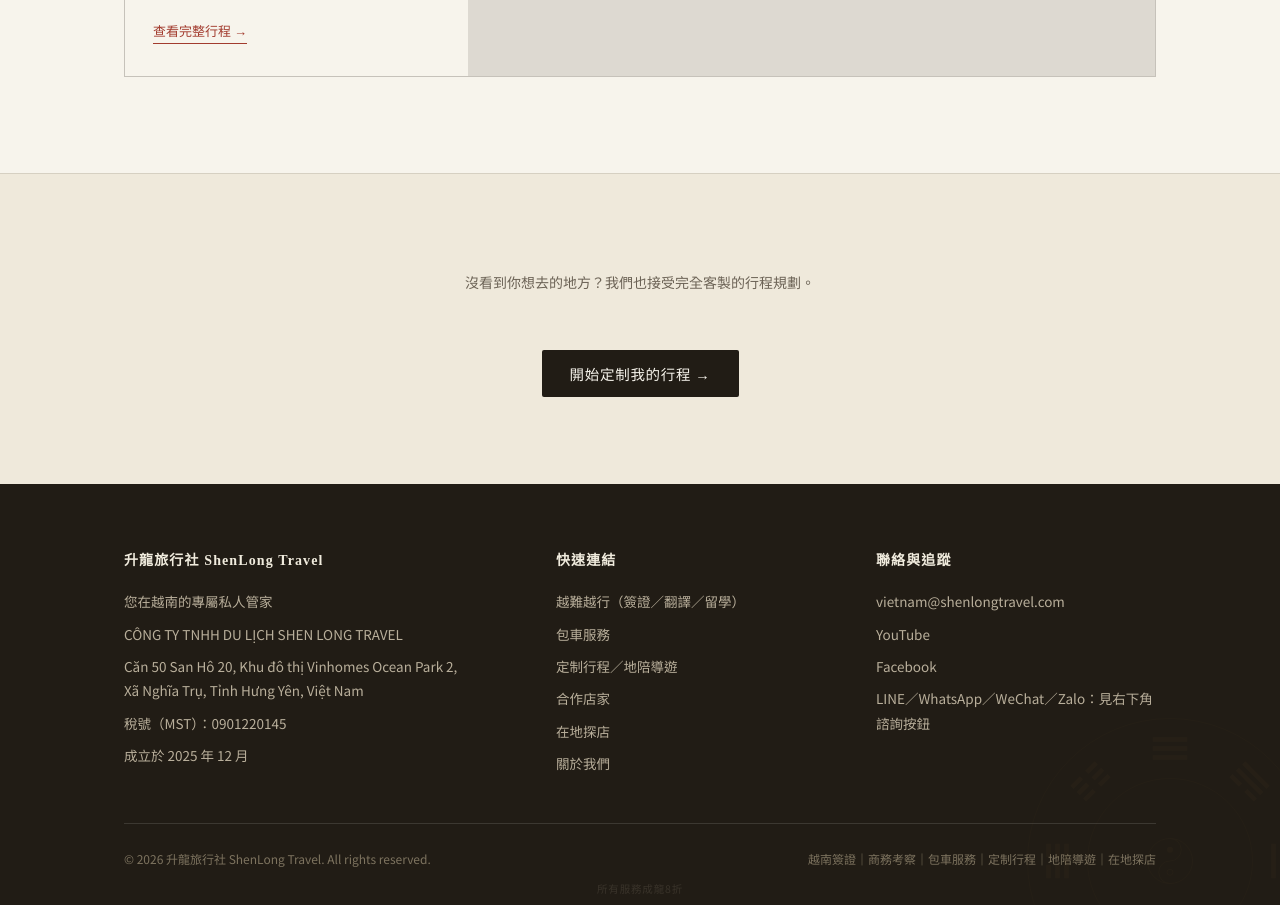
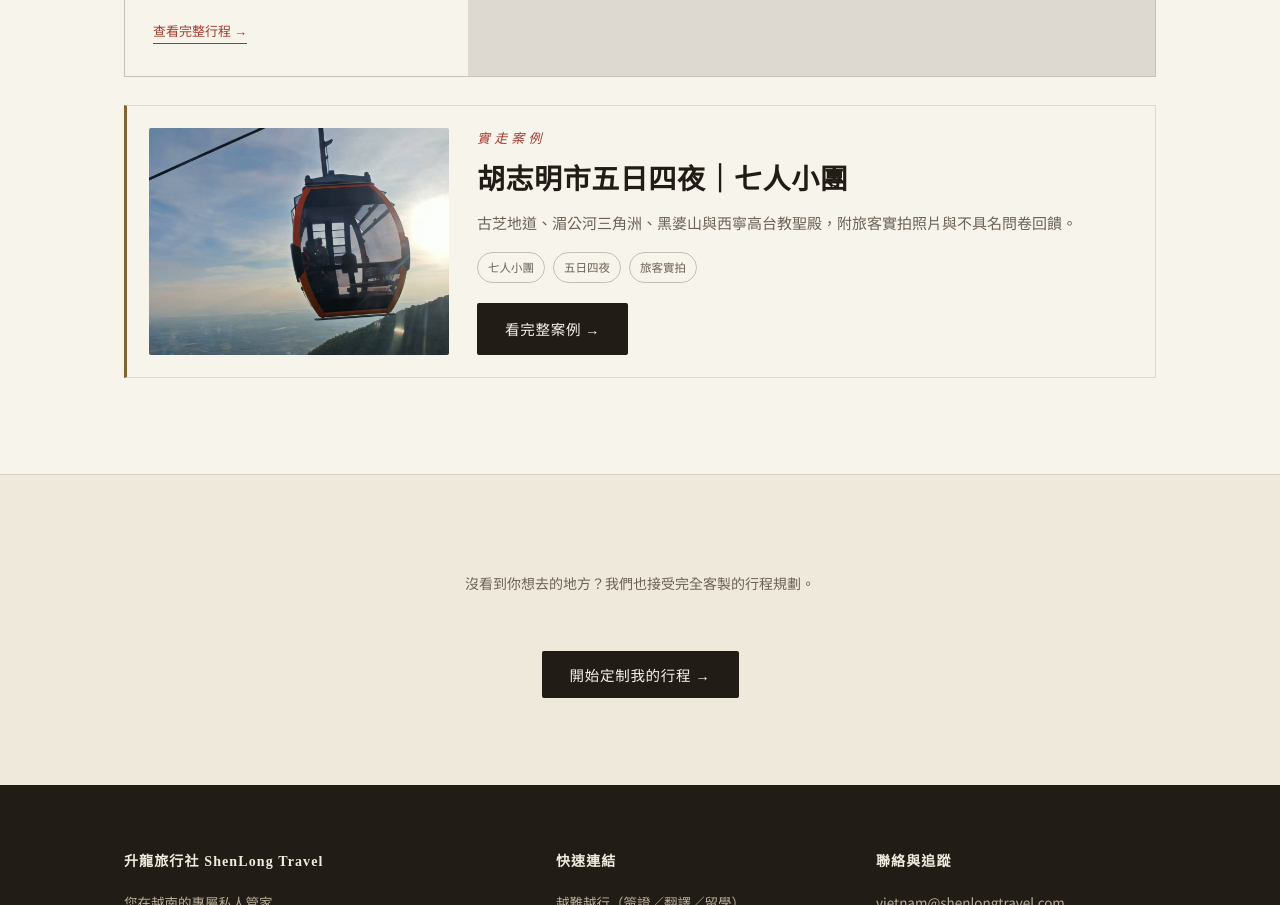
Before and after one commit to scarletedge/shenlongtravel.com, a plain HTML site: page popular-routes.html in a window 1280 px wide. Shown: the part 1397-2302 px from the top of the page. Drawn offline with nearby package versions, Linux system fonts and the light colour scheme; no server answers.

Commit message:
在繁體熱門路線頁加上胡志明市實走案例入口
獨立放在路線卡片下方，連到既有案例頁，不改簡體頁與既有樣式規則。

Co-authored-by: scarletedge <scarletedge@users.noreply.github.com>

```diff
--- a/css/style.css
+++ b/css/style.css
@@ -1157,3 +1157,34 @@ section.case-section{padding:64px 0 56px}
 .case-copy figure{margin:8px 0 28px}
 .case-copy figure img{width:100%;height:auto;border-radius:var(--radius);background:var(--paper)}
 .case-copy figcaption{margin-top:10px;font-size:13.5px;line-height:1.6;color:var(--muted);letter-spacing:.04em}
+
+/* ===== 熱門路線：實走案例入口（獨立於 #route-grid） ===== */
+.route-case{
+  display:grid;
+  grid-template-columns:minmax(220px,300px) 1fr;
+  gap:28px;
+  align-items:stretch;
+  margin-top:28px;
+  padding:22px;
+  background:var(--paper);
+  border:1px solid var(--line);
+  border-left:3px solid var(--gold-dark);
+}
+.route-case-photo{
+  width:100%;
+  height:100%;
+  min-height:200px;
+  object-fit:cover;
+  border-radius:var(--radius);
+}
+.route-case-body{display:flex;flex-direction:column;align-items:flex-start;justify-content:center;min-width:0}
+.route-case-body .eyebrow{margin-bottom:8px}
+.route-case-body h2{font-size:clamp(22px,2.6vw,28px);line-height:1.4;margin:0 0 10px}
+.route-case-body p{font-size:15px;line-height:1.8;color:var(--muted);margin:0 0 16px;max-width:40em}
+.route-case-tags{display:flex;flex-wrap:wrap;gap:8px;margin:0 0 20px}
+.route-case-tags span{font-size:11.5px;color:var(--muted);border:1px solid var(--line-strong);padding:4px 10px;border-radius:16px}
+.route-case .btn-solid{display:inline-block}
+@media(max-width:700px){
+  .route-case{grid-template-columns:1fr;gap:16px;padding:16px}
+  .route-case-photo{height:190px;min-height:0}
+}
--- a/popular-routes.html
+++ b/popular-routes.html
@@ -125,6 +125,16 @@ Day2 酒店早餐→集合上車→碼頭→登船→蘭夏灣觀光＋划皮艇
 
 酒店設施：游泳池、健身房、VR Game Park、溫泉、Spa（8折優惠）、Sky Bar。GALA DINNER超時每30分鐘加收100萬越南盾，最晚不超過23:00。</div></div>
     </div>
+    <article class="route-case">
+      <img class="route-case-photo" src="images/cases/hcm-2026-11-04-ba-den-cable-car.jpg" width="1500" height="844" alt="黑婆山纜車（旅客實拍）" loading="lazy">
+      <div class="route-case-body">
+        <span class="eyebrow">實走案例</span>
+        <h2>胡志明市五日四夜｜七人小團</h2>
+        <p>古芝地道、湄公河三角洲、黑婆山與西寧高台教聖殿，附旅客實拍照片與不具名問卷回饋。</p>
+        <div class="route-case-tags"><span>七人小團</span><span>五日四夜</span><span>旅客實拍</span></div>
+        <a class="btn-solid" href="case-hcm-7-2026-11.html">看完整案例 →</a>
+      </div>
+    </article>
   </div>
 </section>
 
```
